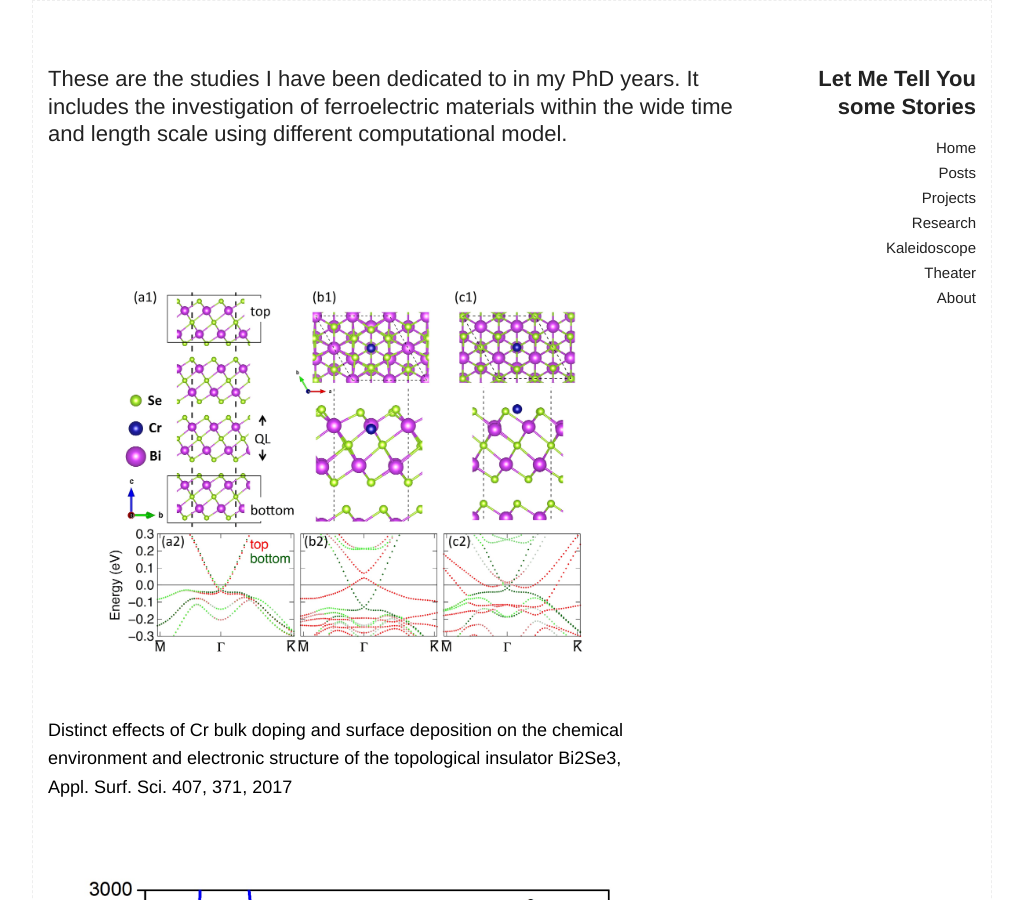
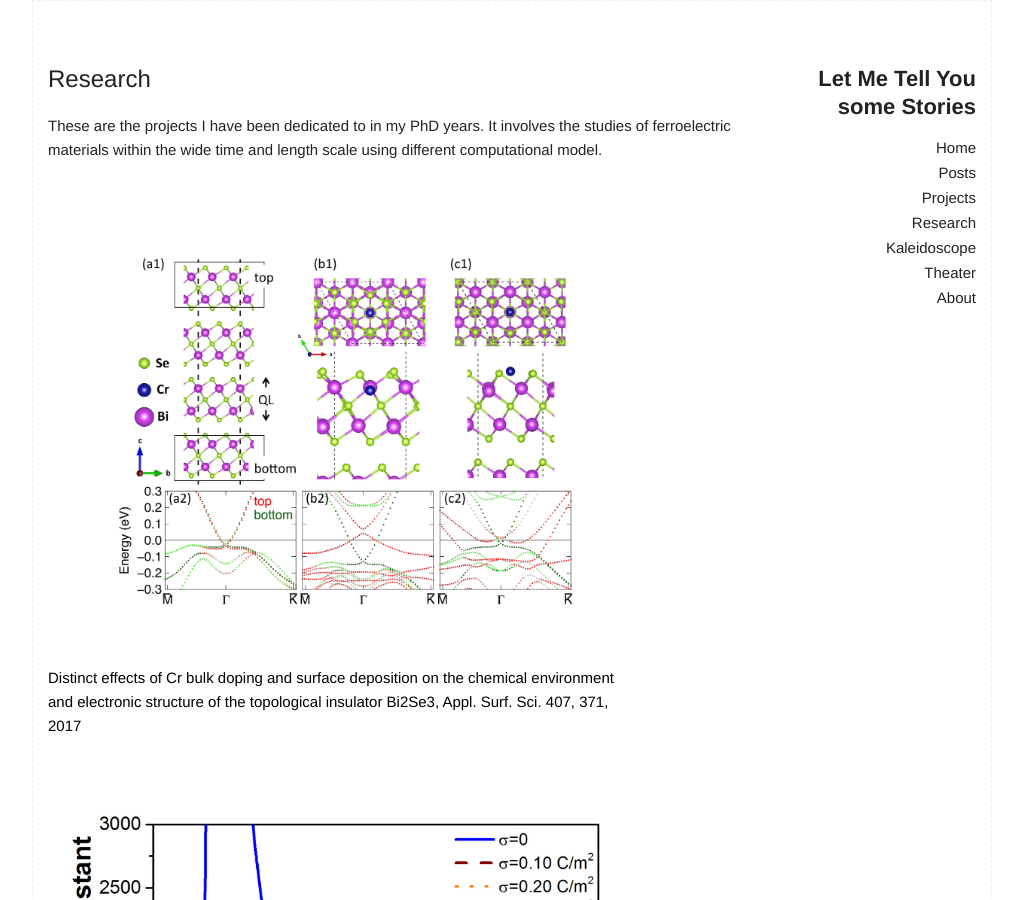
Before and after one commit to snowdj/udothemath1984.github.io, a Jekyll site: the page built from research.html, in a window 1280 px wide and 900 px high. Shown: the whole window, without its empty margins (168-1191 px from the left). Built offline with Jekyll 4.4.1, drawn with Linux system fonts in a browser that asks for light colours; nearby versions of some CDN libraries.

Commit message:
Research layout

```diff
--- a/research.html
+++ b/research.html
@@ -33,8 +34,10 @@
   </style>
 
   <body>
-    <h2>These are the studies I have been dedicated to in my PhD years. It includes the investigation of ferroelectric materials
-    within the wide time and length scale using different computational model.</h2>
+    <h1>
+    Research
+    </h1>
+    These are the projects I have been dedicated to in my PhD years. It involves the studies of ferroelectric materials within the wide time and length scale using different computational model.
 
     <br></br>
 
@@ -43,7 +46,7 @@
          <a href="http://www.sciencedirect.com/science/article/pii/S0169433217305330">
          <div class="authorimage box" style="background: url({{site.baseurl}}/assets/img/research_010417_BS_inverted.jpg);
          width: {{page.fig_width}}; height: {{page.fig_height}};"> </div>
-           <div style='width: {{page.caption_width}}; font-size:120%;  text-align: left; color: black;'>Distinct effects of Cr bulk doping and surface deposition on the chemical environment and electronic structure of the topological insulator Bi2Se3, Appl. Surf. Sci. 407, 371, 2017</div>
+           <div style='width: {{page.caption_width}}; font-size:{{page.caption_font_size}};  text-align: left; color: black;'>Distinct effects of Cr bulk doping and surface deposition on the chemical environment and electronic structure of the topological insulator Bi2Se3, Appl. Surf. Sci. 407, 371, 2017</div>
          </a>
     </div>
     </div>
@@ -55,7 +58,7 @@
         <a href="https://link.springer.com/article/10.1007/s10853-015-9298-0">
         <div class="authorimage box" style="background: url({{site.baseurl}}/assets/img/research_bilayer_FIG_5.jpg);
         width: {{page.fig_width}}; height: {{page.fig_height}};"> </div>
-          <div style='width: {{page.caption_width}}; font-size:120%;  text-align: left; color: black;'>Are ferroelectric multilayers capacitors in series? J. Mater. Sci., 51, 499, 2016 </div>
+          <div style='width: {{page.caption_width}}; font-size:{{page.caption_font_size}};  text-align: left; color: black;'>Are ferroelectric multilayers capacitors in series? J. Mater. Sci., 51, 499, 2016 </div>
         </a>
     </div>
     </div>
@@ -67,7 +70,7 @@
          <a href="https://www.ncbi.nlm.nih.gov/pmc/articles/PMC4609923/">
          <div class="authorimage box" style="background: url({{site.baseurl}}/assets/img/research_srep15144_fig5.jpg);
          width: {{page.fig_width}}; height: {{page.fig_height}};"> </div>
-           <div style='width: {{page.caption_width}}; font-size:120%;  text-align: left; color: black;'>A new method for achieving enhanced dielectric response over a wide temperature range, Sci. Rep. 5, 15144, 2015</div>
+           <div style='width: {{page.caption_width}}; font-size:{{page.caption_font_size}};  text-align: left; color: black;'>A new method for achieving enhanced dielectric response over a wide temperature range, Sci. Rep. 5, 15144, 2015</div>
          </a>
     </div>
     </div>
@@ -79,7 +82,7 @@
         <a href="http://pubs.rsc.org/-/content/articlelanding/2015/tc/c5tc01224d#!divAbstract">
         <div class="authorimage box" style="background: url({{site.baseurl}}/assets/img/research_pvdf_TOC.jpg);
         width: {{page.fig_width}}; height: {{page.fig_height}};"> </div>
-          <div style='width: {{page.caption_width}}; font-size:120%;  text-align: left; color: black;'>Temperature dependent structural, elastic, and polar properties of ferroelectric polyvinylidene fluoride (PVDF) and trifluoroethylene (TrFE) copolymers, J. Mater. Chem. C 3, 8389, 2015</div>
+          <div style='width: {{page.caption_width}}; font-size:{{page.caption_font_size}};  text-align: left; color: black;'>Temperature dependent structural, elastic, and polar properties of ferroelectric polyvinylidene fluoride (PVDF) and trifluoroethylene (TrFE) copolymers, J. Mater. Chem. C 3, 8389, 2015</div>
         </a>
     </div>
     </div>
@@ -91,7 +94,7 @@
          <a href="https://link.springer.com/article/10.1007/s10853-014-8316-y">
          <div class="authorimage box" style="background: url({{site.baseurl}}/assets/img/research_sto.jpg);
          width: {{page.fig_width}}; height: {{page.fig_height}};"> </div>
-           <div style='width: {{page.caption_width}}; font-size:120%;  text-align: left; color: black;'>Strain engineering of piezoelectric properties of strontium titanate thin films, J. Mater. Sci. 49, 5978, 2014 </div>
+           <div style='width: {{page.caption_width}}; font-size:{{page.caption_font_size}};  text-align: left; color: black;'>Strain engineering of piezoelectric properties of strontium titanate thin films, J. Mater. Sci. 49, 5978, 2014 </div>
          </a>
     </div>
     </div>
@@ -103,7 +106,7 @@
         <a href="http://aip.scitation.org/doi/abs/10.1063/1.4879281">
         <div class="authorimage box" style="background: url({{site.baseurl}}/assets/img/research_BST.jpg);
         width: {{page.fig_width}}; height: {{page.fig_height}};"> </div>
-          <div style='width: {{page.caption_width}}; font-size:120%;  text-align: left; color: black;'>Strain engineered barium strontium titanate for tunable thin film resonators, Appl. Phys. Lett. 104, 202902, 2014 </div>
+          <div style='width: {{page.caption_width}}; font-size:{{page.caption_font_size}};  text-align: left; color: black;'>Strain engineered barium strontium titanate for tunable thin film resonators, Appl. Phys. Lett. 104, 202902, 2014 </div>
         </a>
     </div>
     </div>
```
Also changed, not shown: other parts of research.html (+2 -1 lines), 1 other file.
